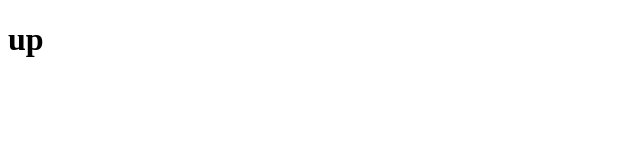
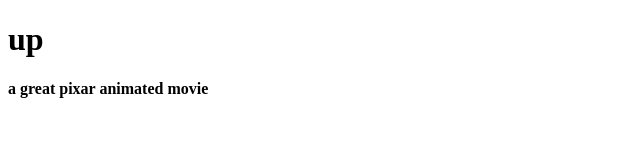
Before and after one commit to gadyer33/grace, a plain HTML site: page index.html in a window 1280 px wide. Shown: the whole page, without its empty margins (0-640 px from the left). Drawn offline with Linux system fonts and the light colour scheme.

Commit message:
Update index.html

```diff
--- a/index.html
+++ b/index.html
@@ -6,5 +6,6 @@
   </head>
   <body>
   <h1>up</h1>
+  <h4>a great pixar animated movie</h4>
   </body>
-</html>
+<html>
```
